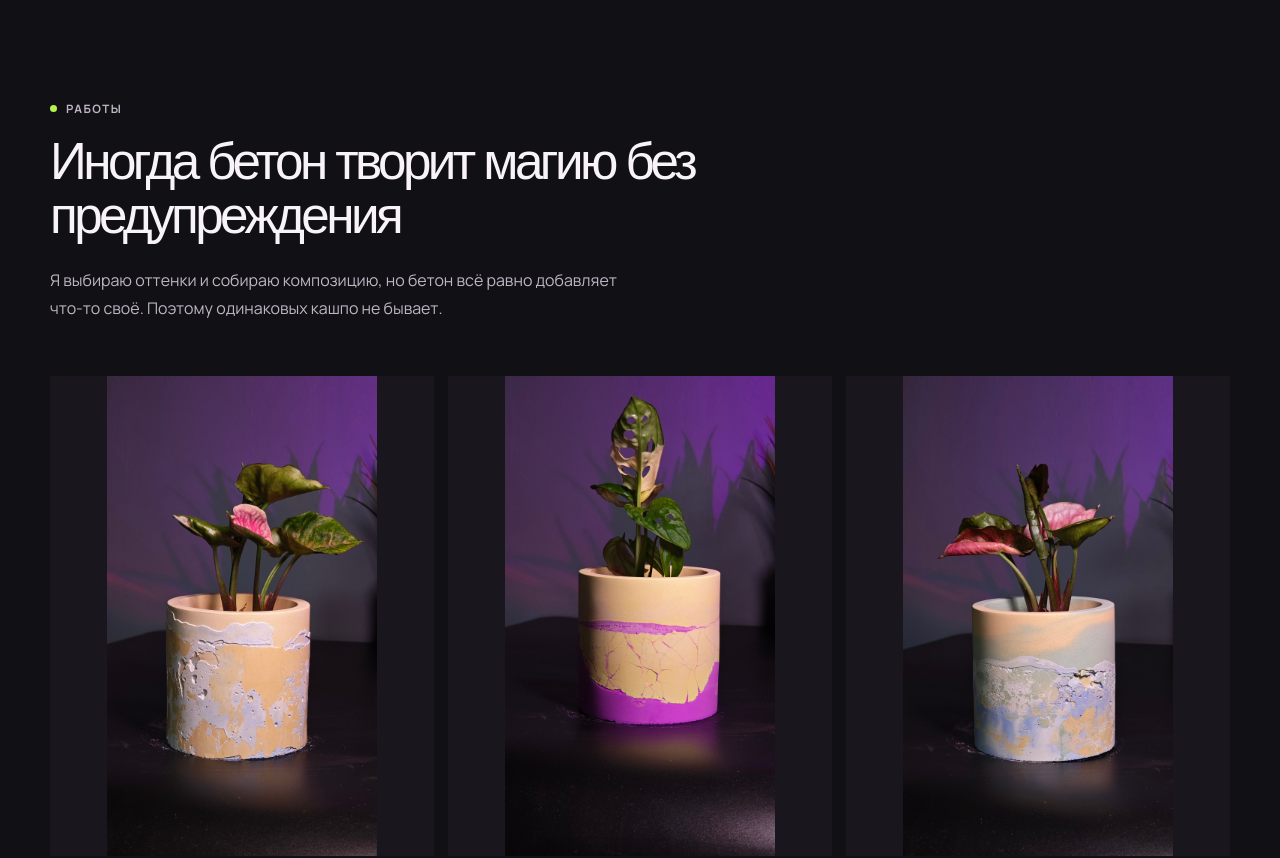
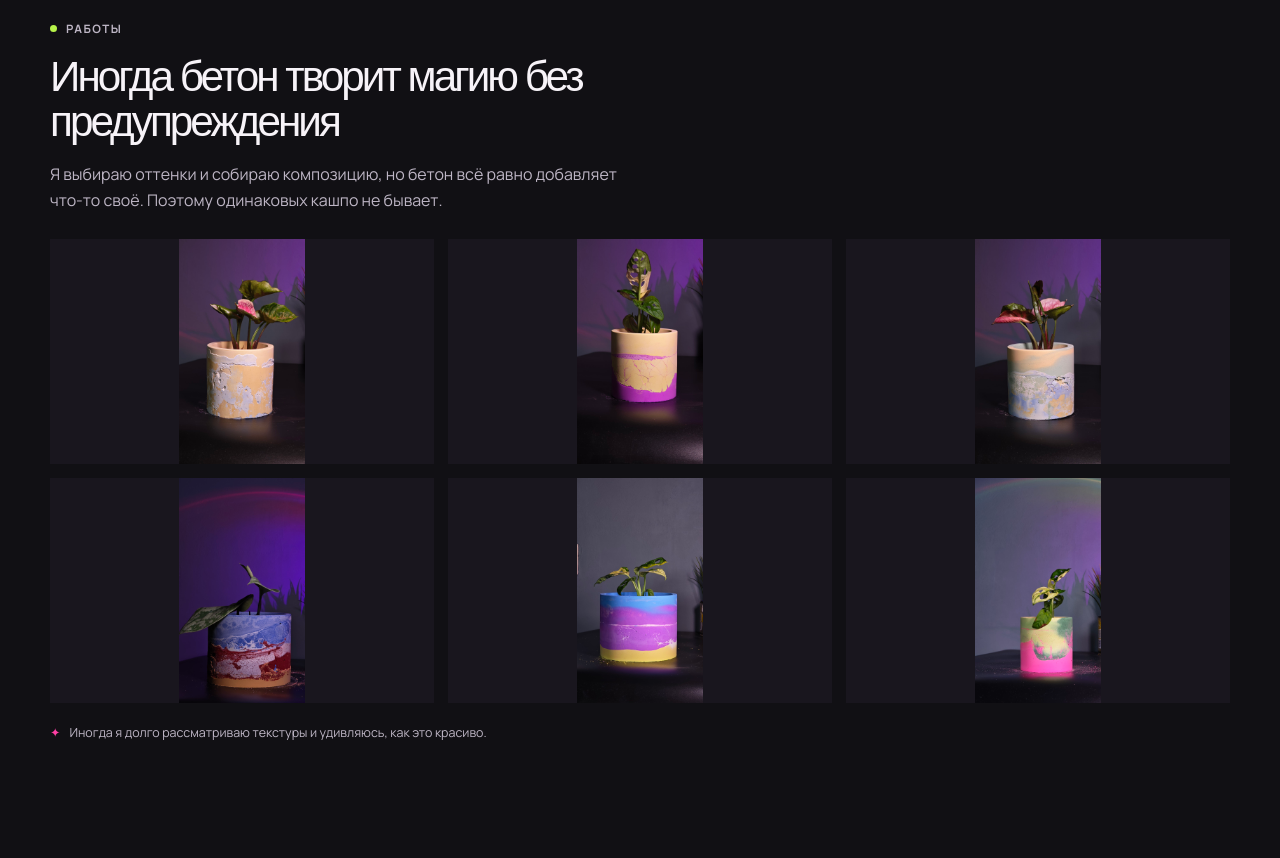
Before and after one commit to amaksakov013/my-business-card, a React (Vite) app: page / in a window 1280 px wide. Shown: the part 820-1678 px from the top of the page. Built offline with nearby package versions, Linux system fonts and the light colour scheme; a web font is replaced by a local one.

Commit message:
Fit works gallery within desktop viewport

```diff
--- a/src/image-fixes.css
+++ b/src/image-fixes.css
@@ -42,6 +42,35 @@
   height: 100%;
   object-fit: contain;
   object-position: center bottom;
+}
+
+/* On large screens, keep the complete 3x2 works grid inside one viewport. */
+@media (min-width: 1025px) {
+  .works.section {
+    padding-top: clamp(38px, 5vh, 64px);
+    padding-bottom: clamp(50px, 6vh, 76px);
+  }
+
+  .works h2 {
+    font-size: clamp(2.35rem, 3.3vw, 3.75rem);
+    max-width: 760px;
+  }
+
+  .works .section-copy {
+    margin-top: 18px;
+    margin-bottom: 26px;
+    line-height: 1.6;
+  }
+
+  .gallery__item,
+  .gallery__item:nth-child(n) {
+    height: clamp(225px, 26vh, 315px);
+    aspect-ratio: auto;
+  }
+
+  .works .quote {
+    margin-top: 20px;
+  }
 }
 
 .sizes__image {
```
